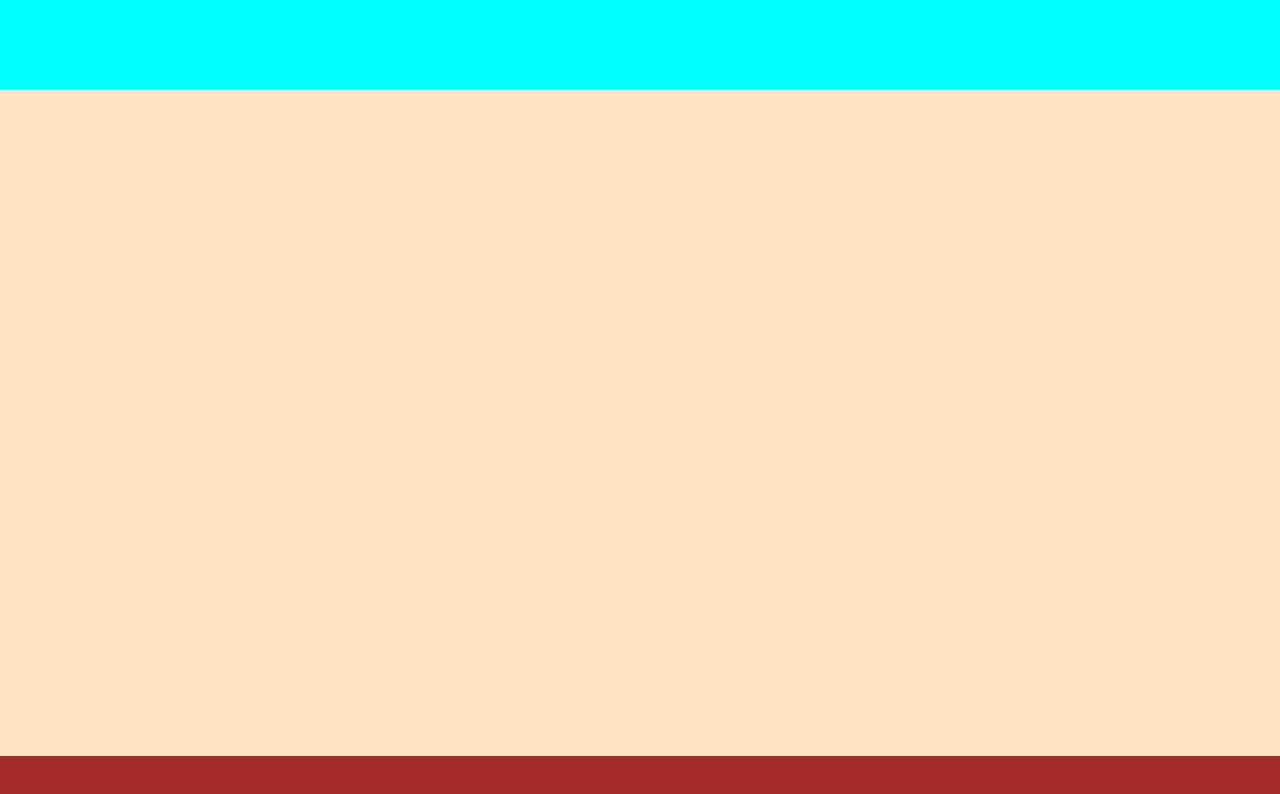
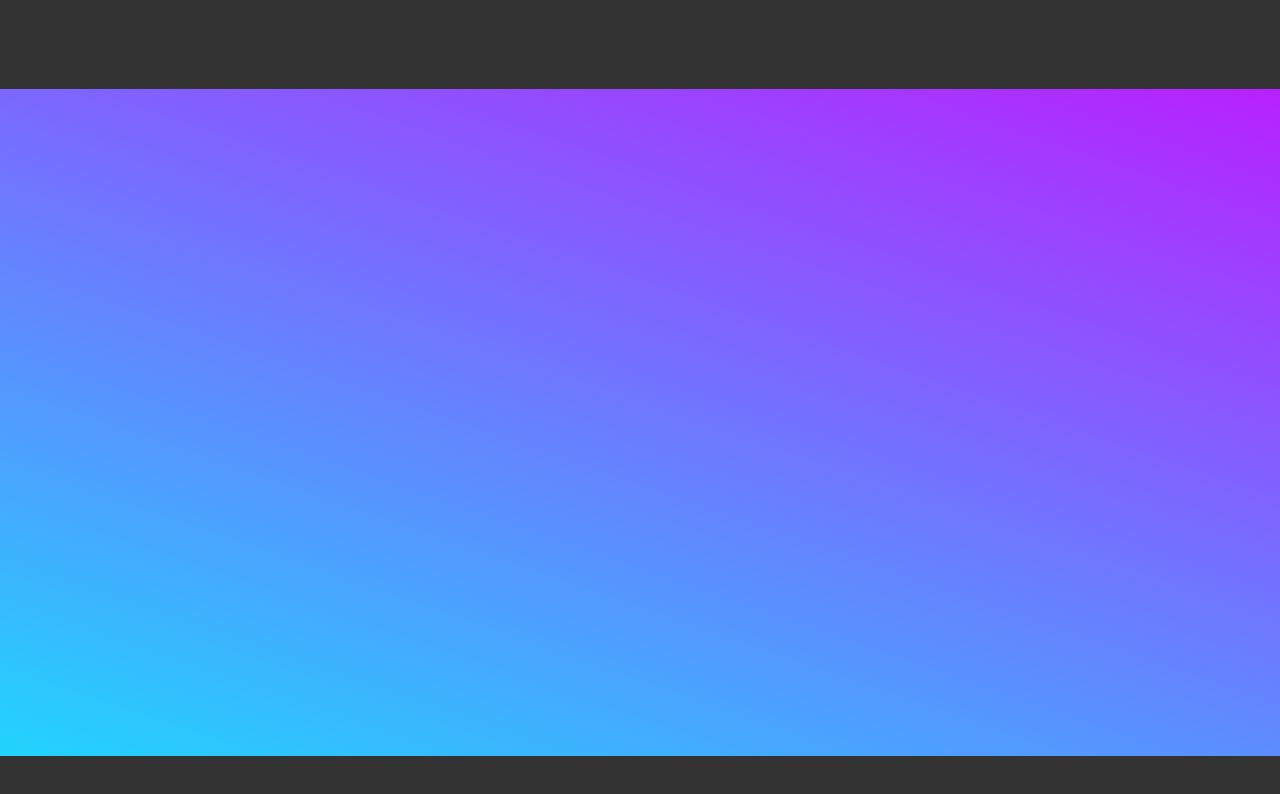
Before and after one commit to Z3BINI/todo-list, a website built with webpack: page dist/index.html in a window 1280 px wide. Built offline with nearby package versions, Linux system fonts and the light colour scheme.

Commit message:
Chose more definite colors

```diff
--- a/src/style.css
+++ b/src/style.css
@@ -25,17 +25,18 @@ body {
 .header {
     grid-area: header;
 
-    background-color: aqua;
+    background-color: #333334;
 }
 
 .main {
     grid-area: main;
 
-    background-color: bisque;
+    background-color: #21D4FD;
+    background-image: linear-gradient(19deg, #21D4FD 0%, #B721FF 100%);
 }
 
 .footer {
     grid-area: footer;
 
-    background-color: brown;
+    background-color: #333334;
 }
```
